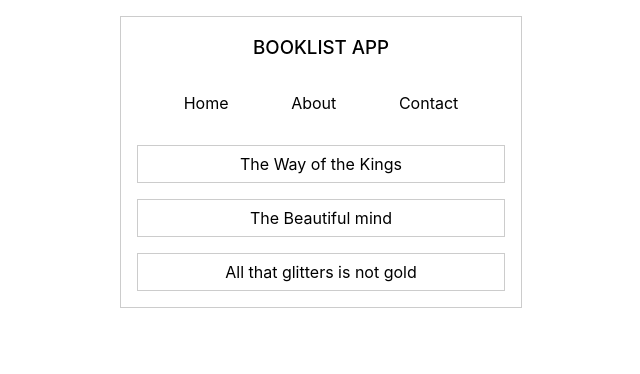
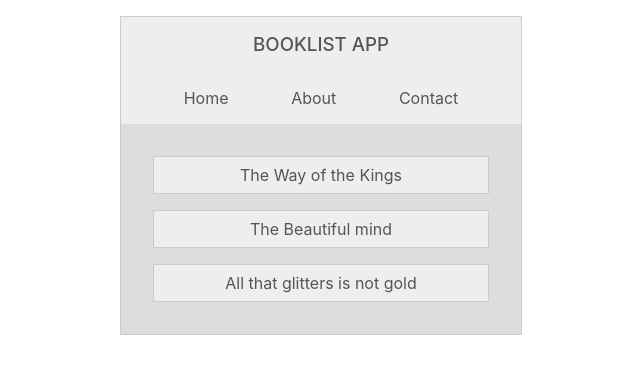
Before and after one commit to emmeiwhite/Context-API, a React (Create React App) app: page / in a window 1280 px wide. Shown: the top 374 px of the page, without its empty margins (319-959 px from the left). Built offline with nearby package versions, Linux system fonts and the light colour scheme.

Commit message:
Setting the dark and light theme CSS as per isLightTheme prop being passed.

```diff
--- a/src/App.css
+++ b/src/App.css
@@ -22,6 +22,11 @@ ul{
 header h3{
   text-transform: uppercase;
   font-weight: 500;
+  margin:0;
+  padding: 1rem;
+}
+.booklist{
+  padding: 1rem;
 }
 .booklist li{
   border: 1px solid #ccc;
--- a/src/components/BookList.js
+++ b/src/components/BookList.js
@@ -1,21 +1,29 @@
 import React from 'react'
+import { ThemeContext } from '../contexts/ThemeContext'
 
-export default function BookList() {
+class BookList extends React.Component{
+    static contextType = ThemeContext;
+    render(){
+        const {isLightTheme,dark, light} = this.context;
+        const theme = isLightTheme ? light : dark;
         return (
-        <div>
+            <div style={{background:theme.bg, color:theme.text,}}>
                 <ul className="booklist">
-                <li>
+                    <li style={{background:theme.ui}}>
                         The Way of the Kings
                     </li>
 
-                <li>
+                    <li style={{background:theme.ui}}>
                         The Beautiful mind
                     </li>
 
-                <li>
+                    <li style={{background:theme.ui}}>
                         All that glitters is not gold
                     </li>
                 </ul>
             </div>
         )
     }
+
+}
+export default BookList;
--- a/src/components/Navbar.js
+++ b/src/components/Navbar.js
@@ -5,8 +5,10 @@ class Navbar extends React.Component{
     static contextType = ThemeContext;
     render(){
         console.log(this.context); // Now this.context contains all our app-data
+        const {isLightTheme, dark, light} = this.context;
+        const theme = isLightTheme ? light : dark;
         return (
-            <header>
+            <header style={{background:theme.ui, color:theme.text}}>
                 <h3>BookList App</h3>
                  <nav>
                     <ul className="main-navigation">
```
Also changed, not shown: 1 other file (tests, documents, lock files or other folders). Lines whose indentation alone changed are shown as unchanged.
